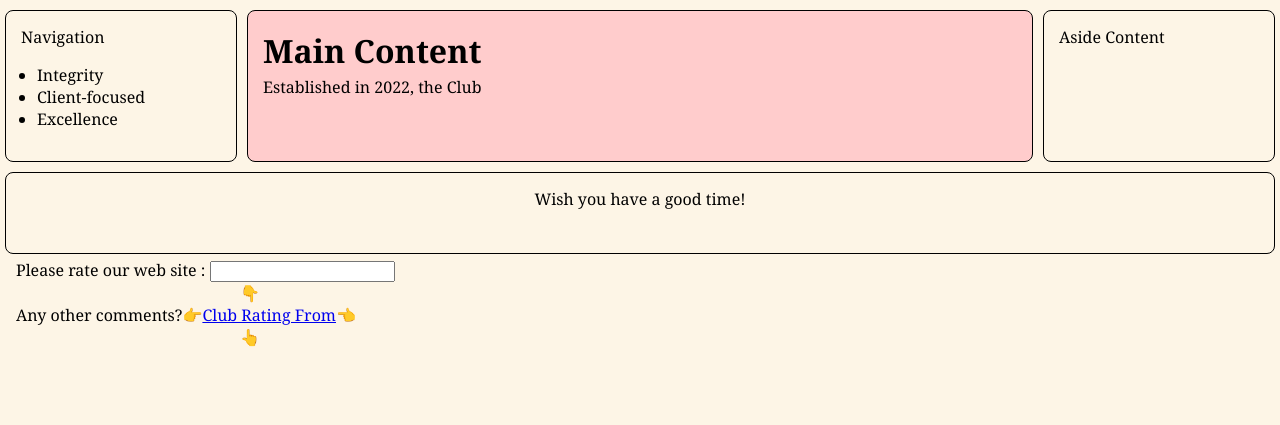
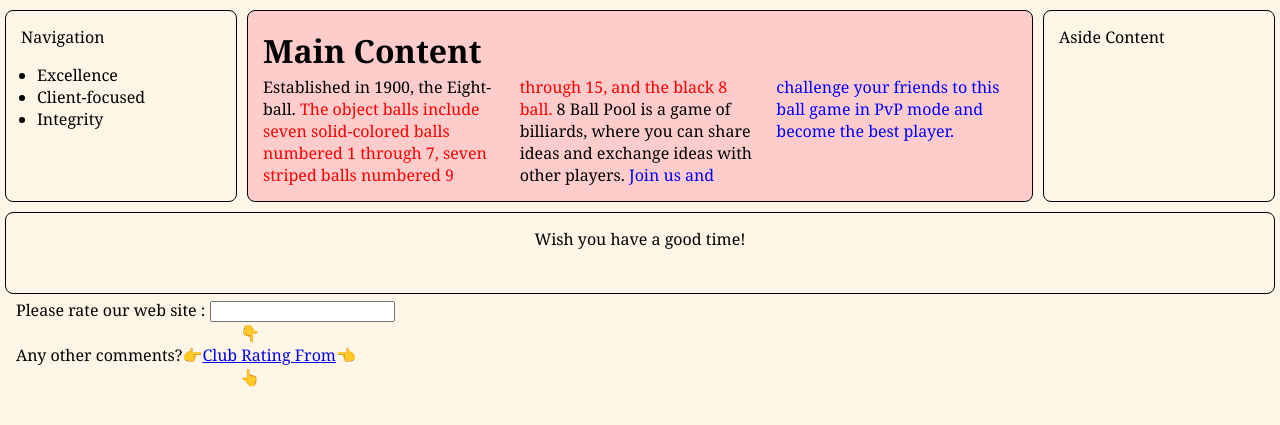
Before and after one commit to 0particle0/0particle0.github.io, a plain HTML site: page index.html in a window 1280 px wide. Shown: the part 175-600 px from the top of the page. Drawn offline with Linux system fonts and the light colour scheme.

Commit message:
Update index.html

```diff
--- a/index.html
+++ b/index.html
@@ -55,12 +55,17 @@
 		</div>
 	<div id="nav">Navigation
 		<ul style="padding-left:16px;">
+			<li>Excellence</li>
+			<li>Client-focused</li>
 			<li>Integrity</li>
-			<li>Client-focused</li>
-			<li>Excellence</li>
 		</ul>
 	</div>
-    <div id="main"><h1>Main Content</h1>Established in 2022, the Club</div>
+    <div id="main"><h1>Main Content</h1>Established in 1900, the Eight-ball.
+	 <font color="red">The object balls include seven solid-colored balls numbered 1 through 7,
+	 seven striped balls numbered 9 through 15, and the black 8 ball.</font>
+	 8 Ball Pool is a game of billiards, where you can share ideas and exchange ideas with other players.
+	  <font color="blue">Join us and challenge your friends to this ball game in PvP mode and become the best player.</font>
+	</div>
     <div id="aside">Aside Content</div>
     <div id="footer"><center>Wish you have a good time!</div></center>
   </div>
```
